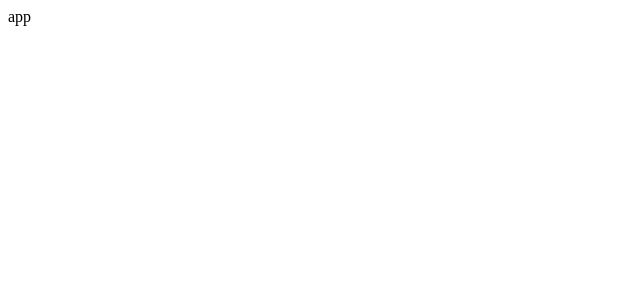
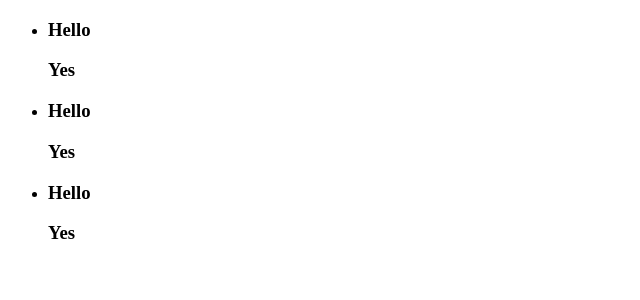
Before and after one commit to Hassaanjbaig-code/Bookstore-, a React (Create React App) app: page / in a window 1280 px wide. Shown: the top 300 px of the page, without its empty margins (0-640 px from the left). Built offline with nearby package versions, Linux system fonts and the light colour scheme.

Commit message:
Showing the list of book

```diff
--- a/src/App.js
+++ b/src/App.js
@@ -1,4 +1,5 @@
-import React, { Component } from 'react'
+import React, { Component } from 'react';
+import BooksContainer from './Component/BooksContainer';
 
 class App extends Component {
     constructor(props){
@@ -7,7 +8,9 @@ class App extends Component {
     }
   render() {
     return (
-      <div>app</div>
+      <>
+      <BooksContainer />
+      </>
     )
   }
 }
--- /dev/null
+++ b/src/Component/Booklist.js
@@ -0,0 +1,15 @@
+import React from 'react'
+
+const Booklist = (props) => {
+    const { store: { id, Title, Author } } = props;
+  return (
+    <>
+      <li id={id}>
+            <h3>{Title}</h3>
+            <h3>{Author}</h3>
+        </li>
+    </>
+  )
+}
+
+export default Booklist
--- /dev/null
+++ b/src/Component/BooksContainer.js
@@ -0,0 +1,38 @@
+import React, { useState } from "react";
+import Booklist from "./Booklist";
+
+const BooksContainer = () => {
+  // const { store , setstore } = useState({
+  //     id: 1,
+  //     Title : 'Hello',
+  //     Author : 'Yes'
+  // });
+  const store = [
+    {
+      id: 1,
+      Title: "Hello",
+      Author: "Yes",
+    },
+    {
+      id: 2,
+      Title: "Hello",
+      Author: "Yes",
+    },
+    {
+      id: 3,
+      Title: "Hello",
+      Author: "Yes",
+    },
+  ];
+
+  // const { id, Title, Author } = store
+  return (
+    <ul>
+      {store.map((storedata) => (
+        <Booklist store={storedata} />
+      ))}
+    </ul>
+  );
+};
+
+export default BooksContainer;
--- a/src/index.js
+++ b/src/index.js
@@ -1,6 +1,6 @@
 import React from "react";
 import ReactDOM from 'react-dom/client';
-import App from './app'
+import App from './App'
 
 const root = ReactDOM.createRoot(document.getElementById('root'));
 root.render(
```
